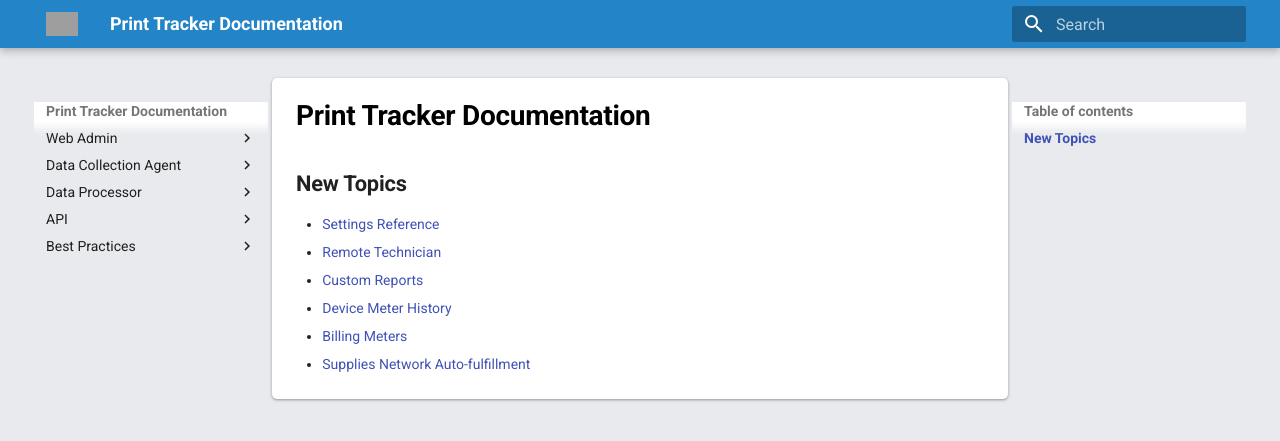
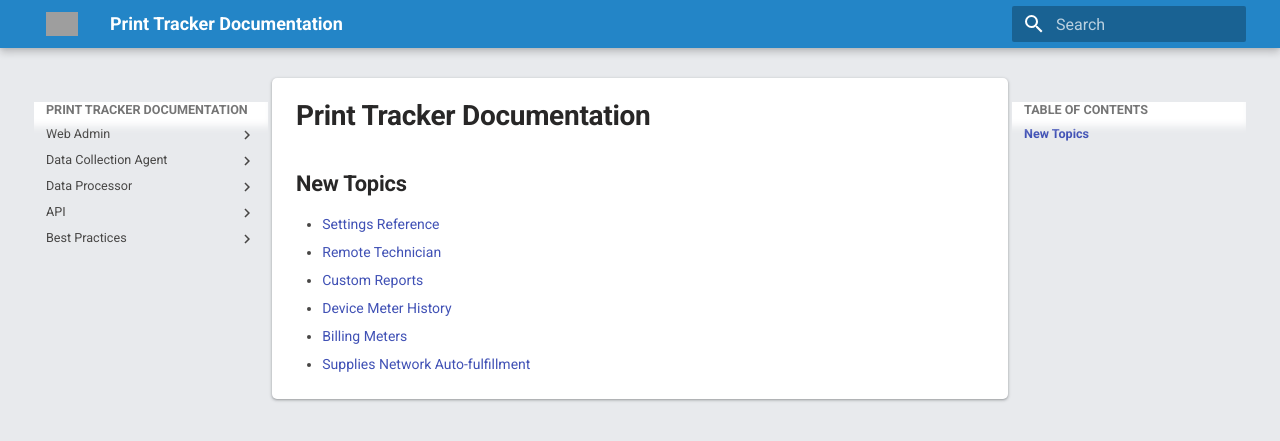
Before and after one commit to printtracker/public-documentation, an MkDocs documentation site: the page built from docs/index.md, in a window 1280 px wide. Shown: the top 441 px of the page. Built offline with MkDocs 1.6.1 and Material for MkDocs 9.7.7, drawn with Linux system fonts in a browser that asks for light colours; comment, search, counter and statistics services are not loaded; grey boxes are pictures that could not be loaded.

Commit message:
Updated styling

```diff
--- a/docs/stylesheets/extra.css
+++ b/docs/stylesheets/extra.css
@@ -1,14 +1,19 @@
 .md-typeset h1, .md-typeset h2, .md-typeset h3 {
     font-weight: 600;
-}
-
-.md-typeset h1 {
-    color: #000;
+    color: rgb(40, 39, 39)
 }
 
 .md-typeset {
     font-size: .7rem;
     line-height: 1.5;
+}
+
+.md-nav {
+    font-size: 0.63rem;
+}
+
+.md-nav__title {
+    text-transform: uppercase;
 }
 
 .md-content {
@@ -33,3 +38,7 @@
 .md-nav__item .md-nav__link--active {
     font-weight: 600;
 }
+
+body {
+    color: rgb(71, 70, 69)
+}
```
